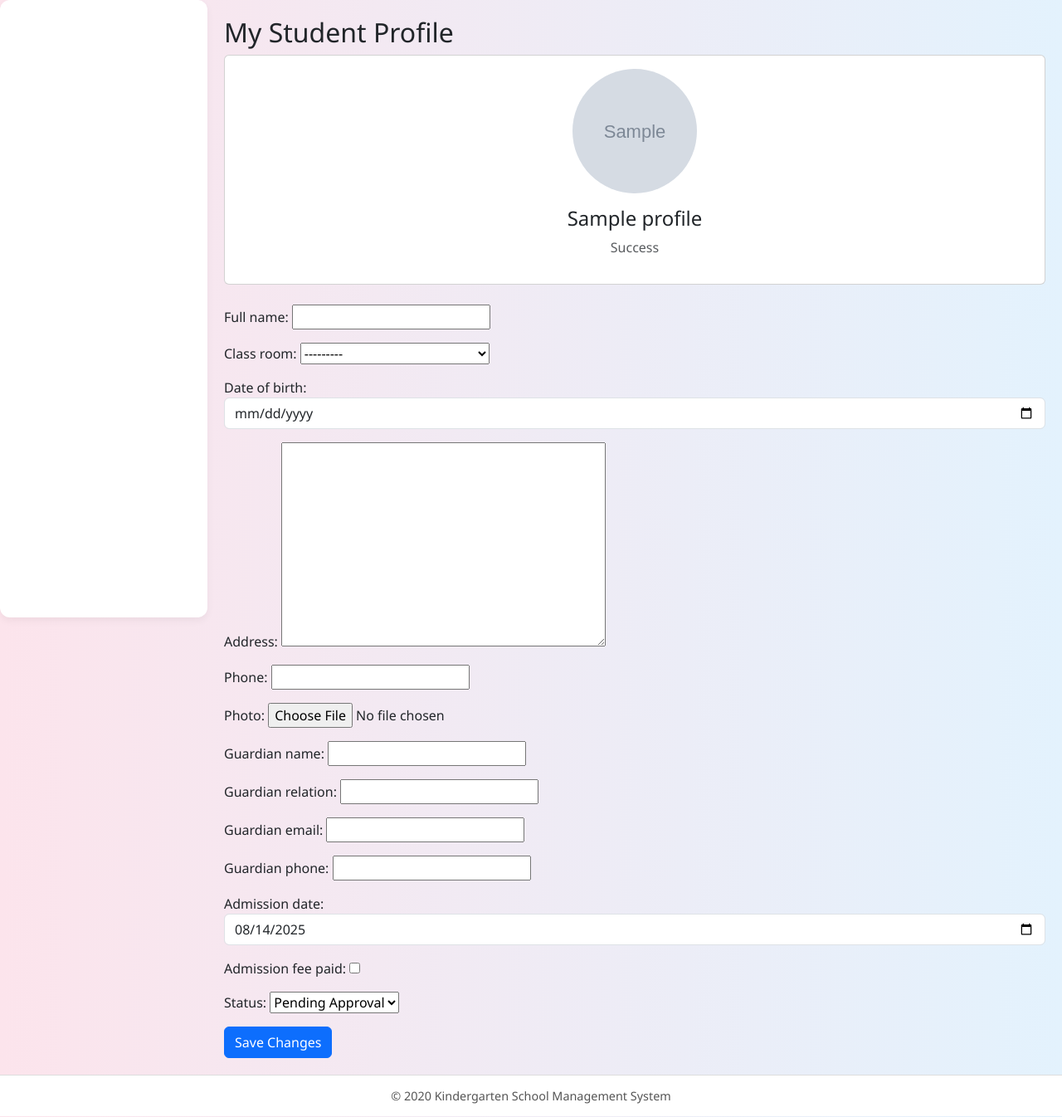
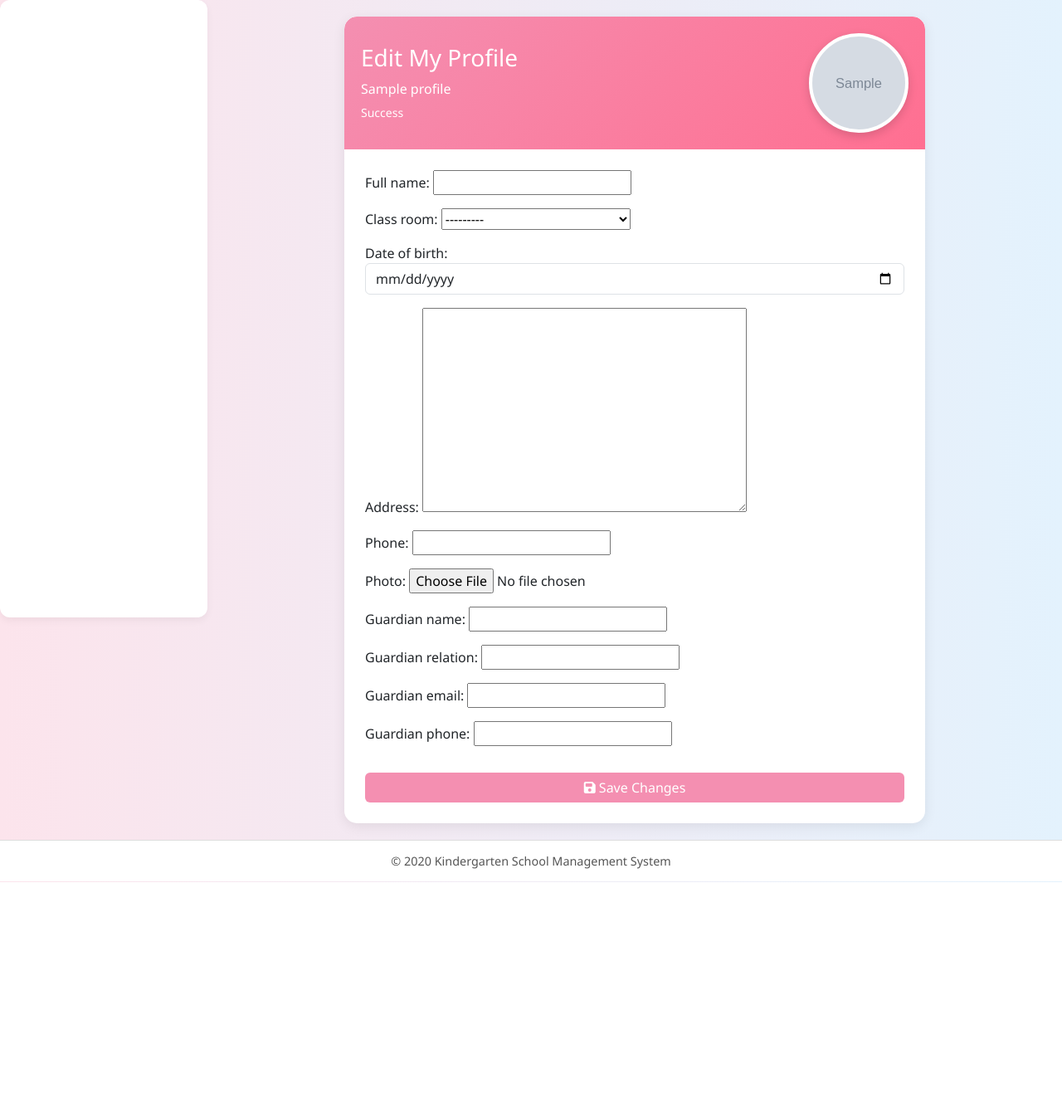
Before and after one commit to AbdullahRFA/Kindergarten-Website-Management-System, a Django app: template core/templates/student/student_profile_edit.html in a window 1280 px wide. Shown: the part 56-1402 px from the top of the page at 83% size. After the commit the page ends 1119 px from the top, so only its background shows below. Run offline with Django 4.2, Linux system fonts and the light colour scheme; tables that the repository leaves empty hold one stand-in row (values such as "Sample post"); the template is opened without the code that fills it: values that come from a table or form of the project are taken from there, most other values are stand-ins (such as "Sample title", 1, 10 or a date in 2020); grey boxes marked "Sample" are stand-in pictures.

Commit message:
modify student profile and edit template for showing as card and more attractiove

```diff
--- a/core/forms.py
+++ b/core/forms.py
@@ -92,7 +92,7 @@ class StudentProfileForm(forms.ModelForm):
         fields = [
             'full_name', 'class_room', 'date_of_birth', 'address', 'phone',
             'photo', 'guardian_name', 'guardian_relation', 'guardian_email',
-            'guardian_phone', 'admission_date', 'admission_fee_paid', 'status'
+            'guardian_phone'
         ]
         widgets = {
             'date_of_birth': forms.DateInput(attrs={'type': 'date', 'class': 'form-control'}),
--- a/core/templates/student/student_profile_edit.html
+++ b/core/templates/student/student_profile_edit.html
@@ -2,23 +2,78 @@
 {% block title %}My Profile{% endblock %}
 
 {% block content %}
-<h2>My Student Profile</h2>
+<style>
+    .profile-edit-card {
+        max-width: 700px;
+        margin: 0 auto;
+        border-radius: 15px;
+        box-shadow: 0 4px 15px rgba(0,0,0,0.08);
+        overflow: hidden;
+        background: #fff;
+    }
+   .profile-header {
+    background: linear-gradient(135deg, #f48fb1, #ff6f91);
+    color: #fff;
+    padding: 20px;
+    border-top-left-radius: 15px;
+    border-top-right-radius: 15px;
+}
 
-<div class="card mb-4">
-  <div class="card-body text-center">
+.profile-photo {
+    width: 120px;
+    height: 120px;
+    object-fit: cover;
+    border-radius: 50%;
+    border: 4px solid #fff;
+    background: #fff;
+    box-shadow: 0 4px 12px rgba(0,0,0,0.15);
+    transition: transform 0.3s ease;
+}
+
+.profile-photo:hover {
+    transform: scale(1.05);
+}
+    .profile-body {
+        padding: 25px;
+    }
+    .btn-primary {
+        background-color: #f48fb1;
+        border: none;
+        transition: all 0.3s ease-in-out;
+    }
+    .btn-primary:hover {
+        background-color: #ff6f91;
+        transform: translateY(-2px);
+    }
+</style>
+
+<div class="profile-edit-card">
+<!-- Header with Photo -->
+<div class="profile-header d-flex align-items-center justify-content-between flex-wrap">
+    <div>
+        <h3>Edit My Profile</h3>
+        <p class="mb-1">{{ profile.get_full_name }}</p>
+        <small>{{ profile.status|title }}</small>
+    </div>
+
+    <div class="text-center mt-3 mt-md-0">
         {% if profile.photo %}
-      <img src="{{ profile.photo.url }}" alt="Profile Photo" class="rounded-circle" style="width:150px; height:150px; object-fit:cover;">
+            <img src="{{ profile.photo.url }}" alt="Profile Photo" class="profile-photo">
         {% else %}
-      <img src="https://via.placeholder.com/150" class="rounded-circle" alt="Profile Photo">
+            <img src="https://via.placeholder.com/150" alt="Profile Photo" class="profile-photo">
         {% endif %}
-    <h4 class="mt-3">{{ profile.get_full_name }}</h4>
-    <p class="text-muted">{{ profile.status|title }}</p>
     </div>
 </div>
 
+    <!-- Form -->
+    <div class="profile-body">
         <form method="post" enctype="multipart/form-data">
             {% csrf_token %}
             {{ form.as_p }}
-  <button type="submit" class="btn btn-primary ">Save Changes</button>
+            <button type="submit" class="btn btn-primary w-100 mt-3">
+                <i class="fas fa-save"></i> Save Changes
+            </button>
         </form>
+    </div>
+</div>
 {% endblock %}
```
Also changed, not shown: core/templates/student/student_profile.html (+47 -19 lines), db.sqlite3. Lines whose indentation alone changed are shown as unchanged.
